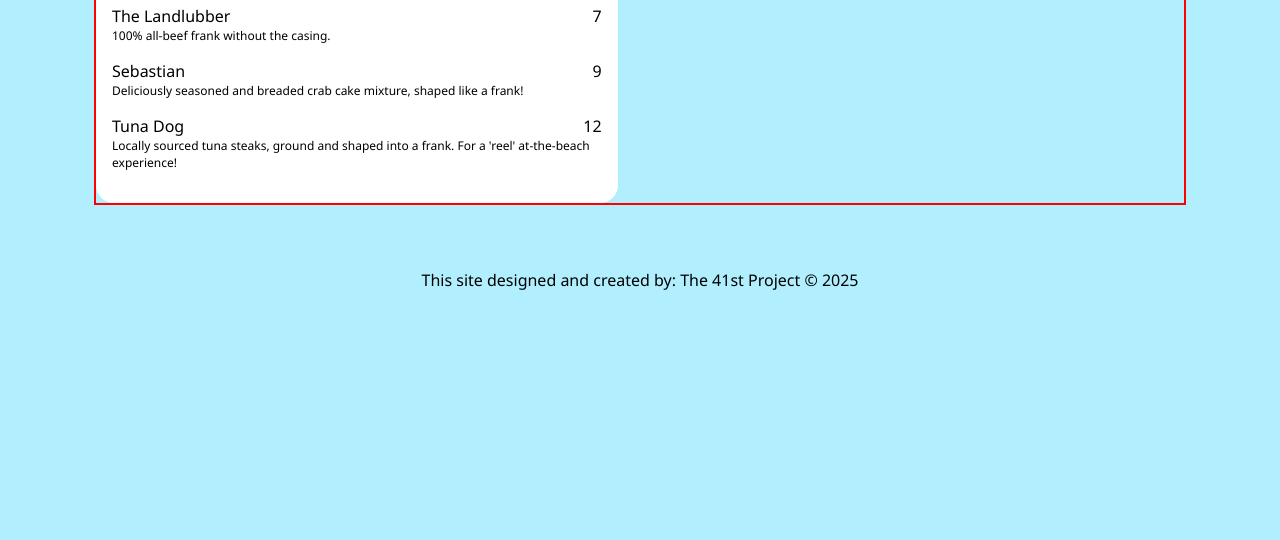
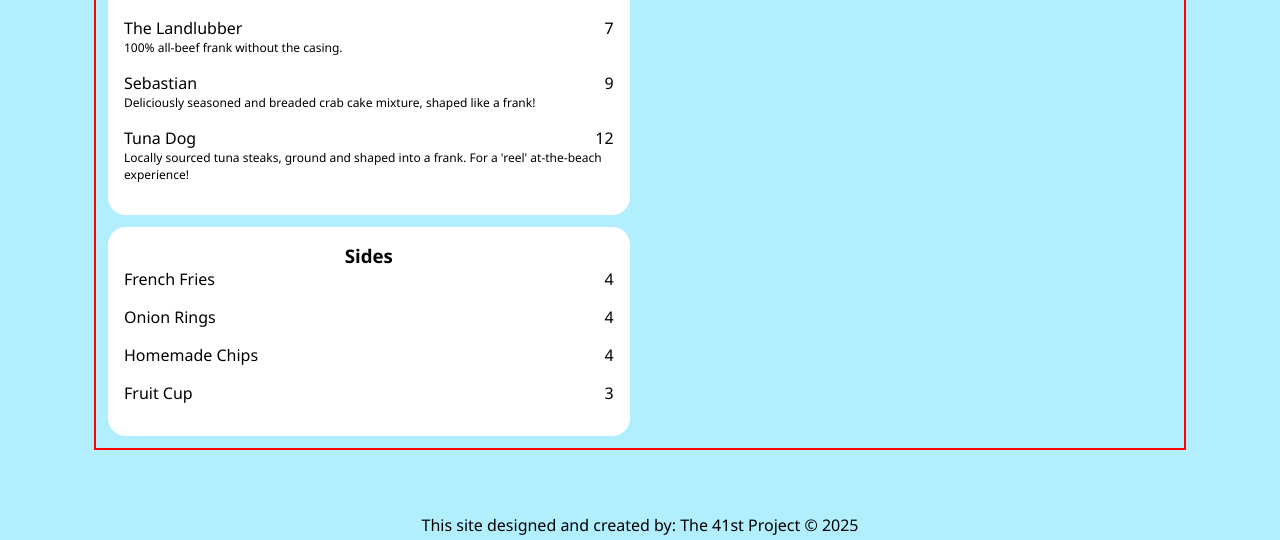
Before and after one commit to kmmoody212/reel-good-dogs, a website built with webpack: page src/template.html in a window 1280 px wide. Shown: the part 279-819 px from the top of the page. Built offline with nearby package versions, Linux system fonts and the light colour scheme.

Commit message:
Added sides to the menu. Fixed duplicate menu id.

```diff
--- a/src/modules/entrees.js
+++ b/src/modules/entrees.js
@@ -18,9 +18,9 @@ let hotdogs = [reelGood, landlubber, sebastian, tunaDog];
 export function entreeMenu() {
     const title = document.createElement("h3"); // the title of the section on the menu
     const sectionCard = document.createElement("div"); // container for entree section
-    const content = document.getElementById("content");
+    const menu = document.getElementById("menu-page");
 
-    content.appendChild(sectionCard);
+    menu.appendChild(sectionCard);
     sectionCard.classList.add("entree-card");
 
     title.textContent = "Choose Your 'Dog";
--- a/src/modules/sides.js
+++ b/src/modules/sides.js
@@ -1,3 +1,49 @@
+export class Sides {
+    constructor(name, cost) {
+        this.name = name;
+        this.cost = cost;
+    }
+}
+
+const fries = new Sides("French Fries", 4);
+const onionRings = new Sides("Onion Rings", 4);
+const chips = new Sides("Homemade Chips", 4);
+const fruit = new Sides("Fruit Cup", 3);
+
+let sideDishes = [fries, onionRings, chips, fruit];
+
 export function loadSides() {
+    const menu = document.getElementById("menu-page");
+    const title = document.createElement("h3");
+    const div = document.createElement("div");
+
+    menu.appendChild(div);
+    div.classList.add("sides");
+
+    div.appendChild(title);
+    title.classList.add("sides-heading");
+    title.textContent = "Sides";
+
+    sideDishes.forEach(side => {
+        const lineItem = document.createElement("div");
+        const item = document.createElement("p");
+        const price = document.createElement("p");
+    // create a new div to contain the name and price and give it a class
+        div.appendChild(lineItem);
+        lineItem.classList.add("sides-line");
+    // append the item and price elements to the new div
+        lineItem.appendChild(item);
+        lineItem.appendChild(price);
+    // add class names to the sides and prices
+        item.classList.add("side-name");
+        price.classList.add("side-price");
+    // set the text content for the item and price
+        item.textContent = side.name;
+        price.textContent = side.cost;
+
+    })
+
+
+
 
 }
--- a/src/pages/menu.js
+++ b/src/pages/menu.js
@@ -1,4 +1,5 @@
 import { entreeMenu } from "../modules/entrees";
+import { loadSides } from "../modules/sides";
 
 
 
@@ -15,7 +16,7 @@ menu.textContent = "MENU";
 
 // div for entire menu minus heading - might want to make each section a grid
 content.appendChild(div);
-div.setAttribute('id', 'menu');
+div.setAttribute('id', 'menu-page');
 
 // Append Entree menu section to the menu
 const entreeCard = entreeMenu();
@@ -24,7 +25,8 @@ div.appendChild(entreeCard);
 
 
 // TODO: make sides section of menu
-
+const sidesCard = loadSides();
+div.appendChild(sidesCard);
 
 // TODO: make toppings section of menu
 
--- a/src/styles.css
+++ b/src/styles.css
@@ -76,25 +76,40 @@ header > nav > button {
 
 /* ///////////// MENU PAGE STYLING ///////////////// */
 
-#content > #menu > .entree-card {
+#content > #menu-page > .entree-card {
     max-width: 45%;
     padding: 1rem;
+    margin: 0.75rem;
     background-color: white;
     border-radius: 18px;
 }
 
-#content > #menu > .entree-card > .entree-heading {
+#content > #menu-page > .entree-card > .entree-heading {
     margin-bottom: 1rem;
 }
 
-#content > #menu > .entree-card > .entree {
+#content > #menu-page > .entree-card > .entree {
     display: flex;
     width: 100%;
     justify-content: space-between;
 }
 
-#content > #menu > .entree-card > .entree-desc {
+#content > #menu-page > .entree-card > .entree-desc {
     text-align: start;
     font-size: 0.75rem;
     margin-bottom: 1rem;
 }
+
+#content > #menu-page > .sides {
+    max-width: 45%;
+    padding: 1rem;
+    margin: 0.75rem;
+    background-color: white;
+    border-radius: 18px;
+}
+
+#content > #menu-page > .sides > .sides-line {
+    display: flex;
+    justify-content: space-between;
+    margin-bottom: 1rem;
+}
```
